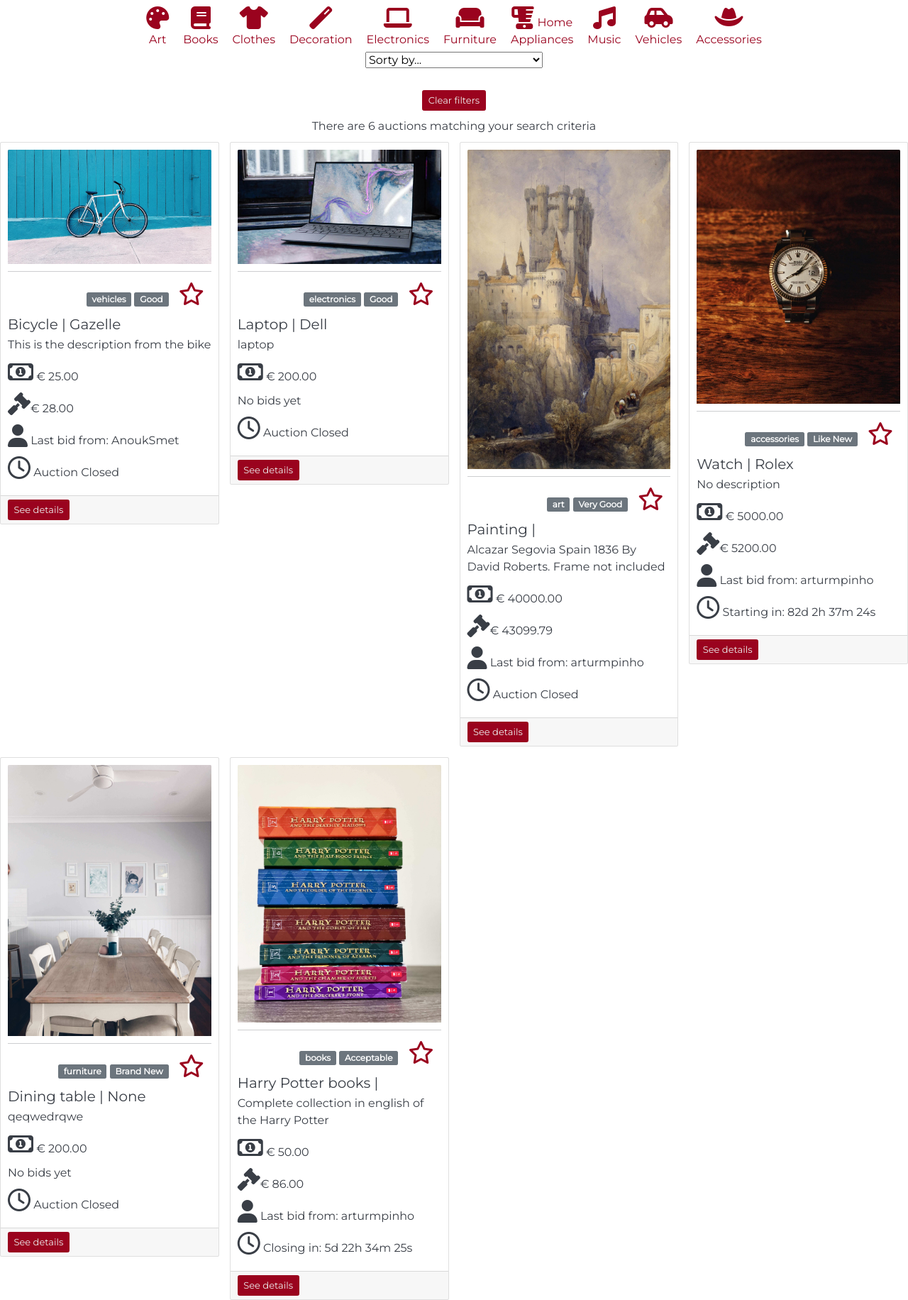
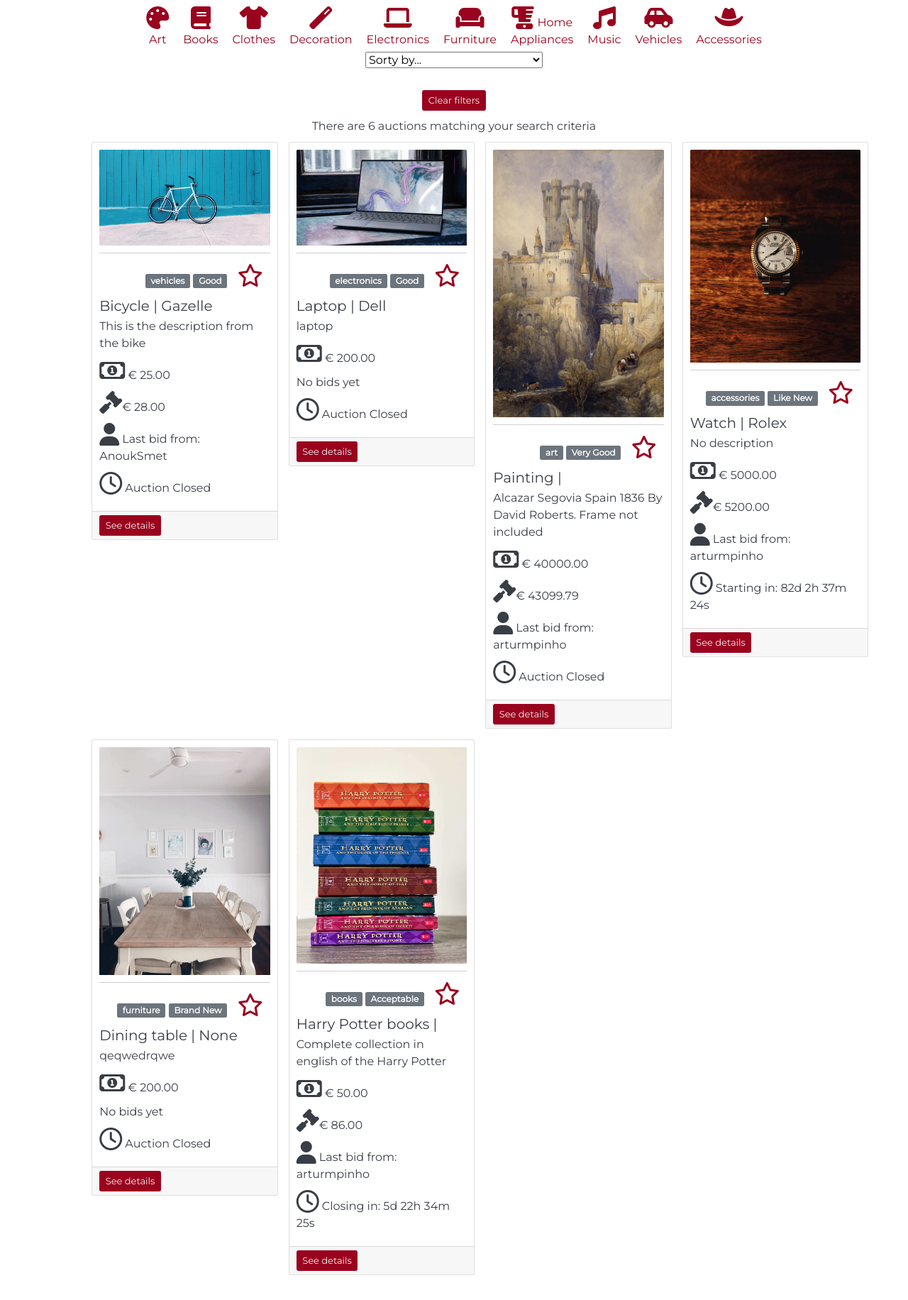
Before and after one commit to arturmpinho/Dusty-Lantern, a Django app: page /auctions/ in a window 1280 px wide. Shown: the part 191-2023 px from the top of the page at 71% size. After the commit the page ends 1988 px from the top, so only its background shows below. Run offline with Django 3.2, Linux system fonts and the light colour scheme; a user stored in the database is signed in; data comes from the database, SQL or seed files in the repository; some libraries are stand-ins or nearby versions; some web fonts are replaced.

Commit message:
Auctions: Beutify admin and views and adjust cards layout in the auction template

```diff
--- a/auctions/templates/auctions/auctions.html
+++ b/auctions/templates/auctions/auctions.html
@@ -47,7 +47,7 @@
     </div>
 
     <!-- Auction Cards -->
-    <div class="row row-cols-1 row-cols-md-2 g-4">
+    <div class="container row row-cols-1 row-cols-md-2 g-4 offset-1">
       {% for auction in auctions %}
         {% if request.user.is_superuser %}
           <div class="col col-md-4 col-lg-3">
--- a/auctions/views.py
+++ b/auctions/views.py
@@ -8,10 +8,13 @@ from django.db.models.functions import Lower
 from products.models import Category
 from .models import Auction, Bid
 
+
 @login_required
 def all_auctions(request):
-    """View to return the auctions page w/ sorting and search queries
-       and determine the each auction highest bid"""
+    """
+    View to return the auctions page w/ sorting and search queries
+    and determine the each auction highest bid
+    """
 
     categories = Category.objects.all()
     auctions = Auction.objects.all()
@@ -77,9 +80,12 @@ def all_auctions(request):
 
     return render(request, 'auctions/auctions.html', context)
 
+
 @login_required
 def auction_detail(request, auction_id):
-    """View to return the specific details of an auction"""
+    """
+    View to return the specific details of an auction
+    """
 
     auction = get_object_or_404(Auction, pk=auction_id)
     bids = Bid.objects.filter(auction=auction.id)
@@ -98,9 +104,13 @@ def auction_detail(request, auction_id):
 
     return render(request, 'auctions/auction_detail.html', context)
 
+
 @login_required
 def place_bid(request, auction_id):
-    """View to place a bid for specific auction"""
+    """
+    View to place a bid for a specific auction
+    """
+
     if request.method == 'POST':
         bidding_value = request.POST['bidding_amount']
         auction = get_object_or_404(Auction, pk=auction_id)
```
Also changed, not shown: auctions/admin.py (line endings or trailing spaces).
